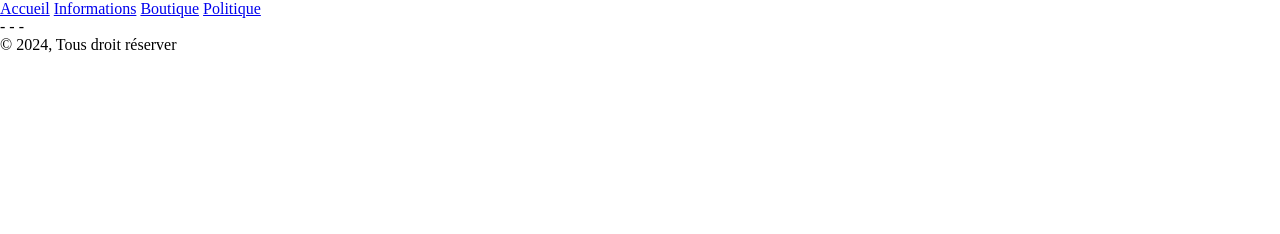
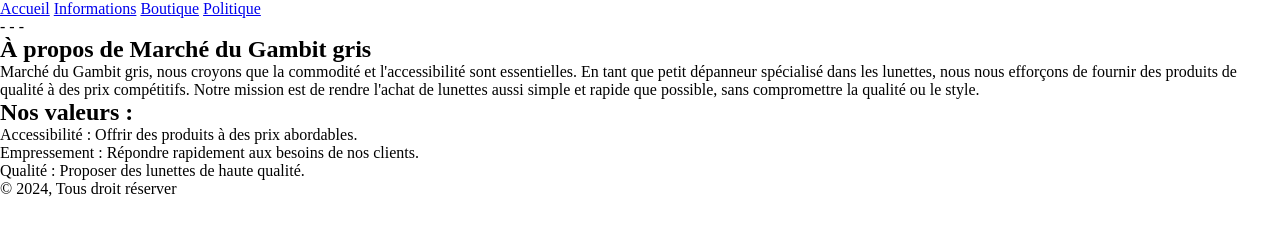
Before and after one commit to marie-josee67/Marcher_du_Gambit_Gris, a plain HTML site: page informations.html in a window 1280 px wide. Drawn offline with Linux system fonts and the light colour scheme.

Commit message:
texte page information.

```diff
--- a/informations.html
+++ b/informations.html
@@ -31,7 +31,21 @@
     </header>
 
     <main>
+        <section class="info">
+            <h1>À propos de Marché du Gambit gris</h1>
 
+            <p> Marché du Gambit gris, nous croyons que la commodité et l'accessibilité sont essentielles. En tant que petit dépanneur spécialisé dans les lunettes, nous nous efforçons de fournir des produits de qualité à des prix compétitifs. Notre mission est de rendre l'achat de lunettes aussi simple et rapide que possible, sans compromettre la qualité ou le style.</p>
+        </section>
+
+        <section class="valeur">
+            <h2>Nos valeurs :</h2>
+
+            <ul>
+                <li>Accessibilité : Offrir des produits à des prix abordables.</li>
+                <li>Empressement : Répondre rapidement aux besoins de nos clients.</li>
+                <li>Qualité : Proposer des lunettes de haute qualité.</li>
+            </ul>
+        </section>
     </main>
 
     <footer>
```
